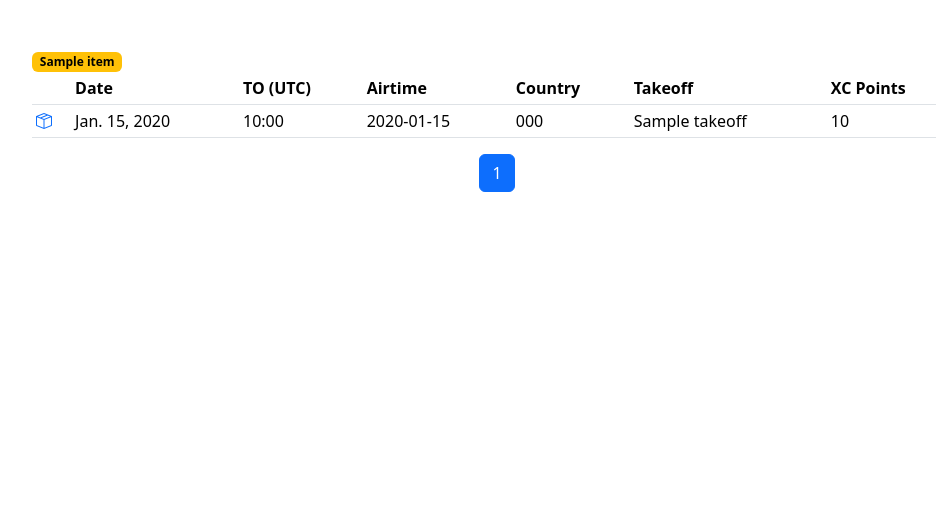
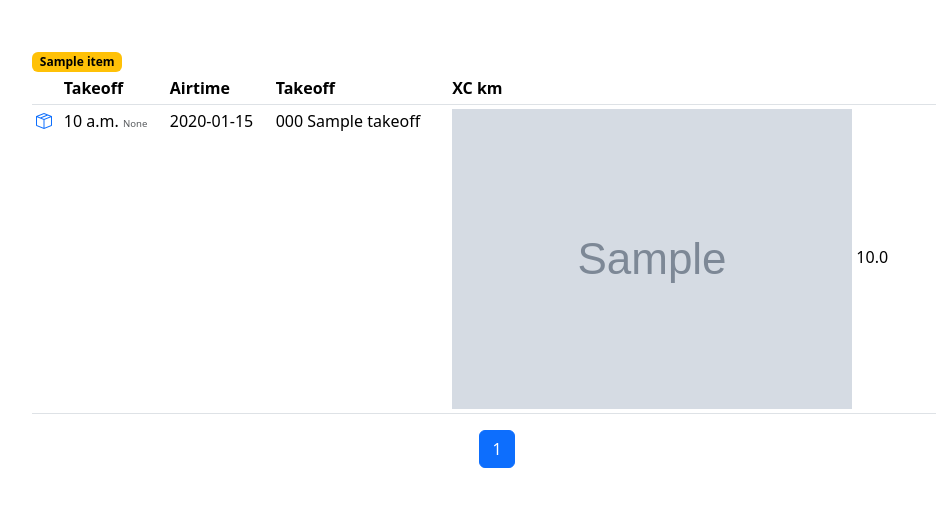
Before and after one commit to adam87328/igc-lens, a Django app: template frontend/templates/frontend/flights_table.html in a window 1280 px wide. Shown: the part 56-563 px from the top of the page, without its empty margins (143-1079 px from the left). Run offline with Django 5.2, Linux system fonts and the light colour scheme; the template is opened without the code that fills it: most values are stand-ins (such as "Sample title", 1, 10 or a date in 2020); grey boxes marked "Sample" are stand-in pictures.

Commit message:
show local time with tz info, table view improvement

```diff
--- a/frontend/templates/frontend/flights_table.html
+++ b/frontend/templates/frontend/flights_table.html
@@ -1,4 +1,5 @@
 {% extends "main.html" %}
+{% load static %}
 
 {% block navbar %}
 {% include "filter_form.html" %}
@@ -16,25 +17,23 @@
 <table class="table table-hover table-sm">
   <thead>
     <tr>
-      <th></th>
-      <th>Date</th>
-      <th>TO (UTC)</th>
+      <th><!--link icon--></th>
+      <th>Takeoff</th>
       <th>Airtime</th>
-      <th>Country</th>
       <th>Takeoff</th>
-      <th>XC Points</th>
+      <th>XC km</th>
     </tr>
   </thead>
   <tbody>
     {% for flight in flights %}
     <tr>
         <td><a class="icon-link" href="{% url 'frontend:flight_detail' flight.id %}"><i class="bi-box-seam"></i></a></td>
-        <td>{{ flight.takeoff.datetime.date }}</td>
-        <td>{{ flight.takeoff.datetime|time:"H:i" }}</td>
+        {% with flight.takeoff.datetime_local as lt %}
+        <td>{{ lt.time }} <small style="font-size: 60%" class="text-muted">{{ lt.tzinfo }}</small></td>
+        {% endwith %}
         <td>{{ flight.airtime_str }}</td>
-        <td>{{ flight.takeoff.country_code|upper }}</td>
-        <td>{%if flight.takeoff.name %} {{ flight.takeoff.name }} {% else %}N/A ({{ flight.takeoff.state }}){% endif %}</td>
-        <td>{{ flight.xcscore.score|floatformat:0 }}</td>
+        <td>{{ flight.takeoff.country_code|upper }}{%if flight.takeoff.name %} {{ flight.takeoff.name }} {% else %} N/A ({{ flight.takeoff.state }}){% endif %}</td>
+        <td><img src="{%static flight.icon_url%}"> {{ flight.xcscore.distance|floatformat:1 }}</td>
         </a>
     </tr>
     {% endfor %}
--- a/importer/flight_create.py
+++ b/importer/flight_create.py
@@ -4,6 +4,8 @@ from django.db import IntegrityError
 from .models import *
 from . import util
 from .microservice import MicroserviceInterface
+from timezonefinder import TimezoneFinder
+import pytz
 
 class CreateFlight():
 
@@ -81,6 +83,10 @@ class CreateFlight():
         flight.glides.geojson =                 json_data["glides"]
         flight.thermals.geojson =               json_data["thermals"]
         flight.timeseries =                     json_data["timeseries"]
+        # timezone
+        flight.timezone = TimezoneFinder().timezone_at(
+            lat=flight.takeoff.lat,
+            lng=flight.takeoff.lon)
 
     @staticmethod
     def assign_xcscore(flight,igc_StringIO):
--- a/requirements.txt
+++ b/requirements.txt
@@ -1,13 +1,19 @@
 asgiref==3.8.1
 beautifulsoup4==4.12.3
 certifi==2024.8.30
+cffi==1.17.1
 charset-normalizer==3.4.0
 Django==5.1.4
 django-debug-toolbar==4.4.6
+django-extensions==3.2.3
 django-geojson==4.1.0
+h3==4.1.2
 idna==3.10
+numpy==2.2.1
+pycparser==2.22
 pytz==2024.2
 requests==2.32.3
 soupsieve==2.6
 sqlparse==0.5.3
+timezonefinder==6.5.7
 urllib3==2.2.3
```
Also changed, not shown: frontend/views.py (+20 -0 lines), importer/models.py (+22 -12 lines).
